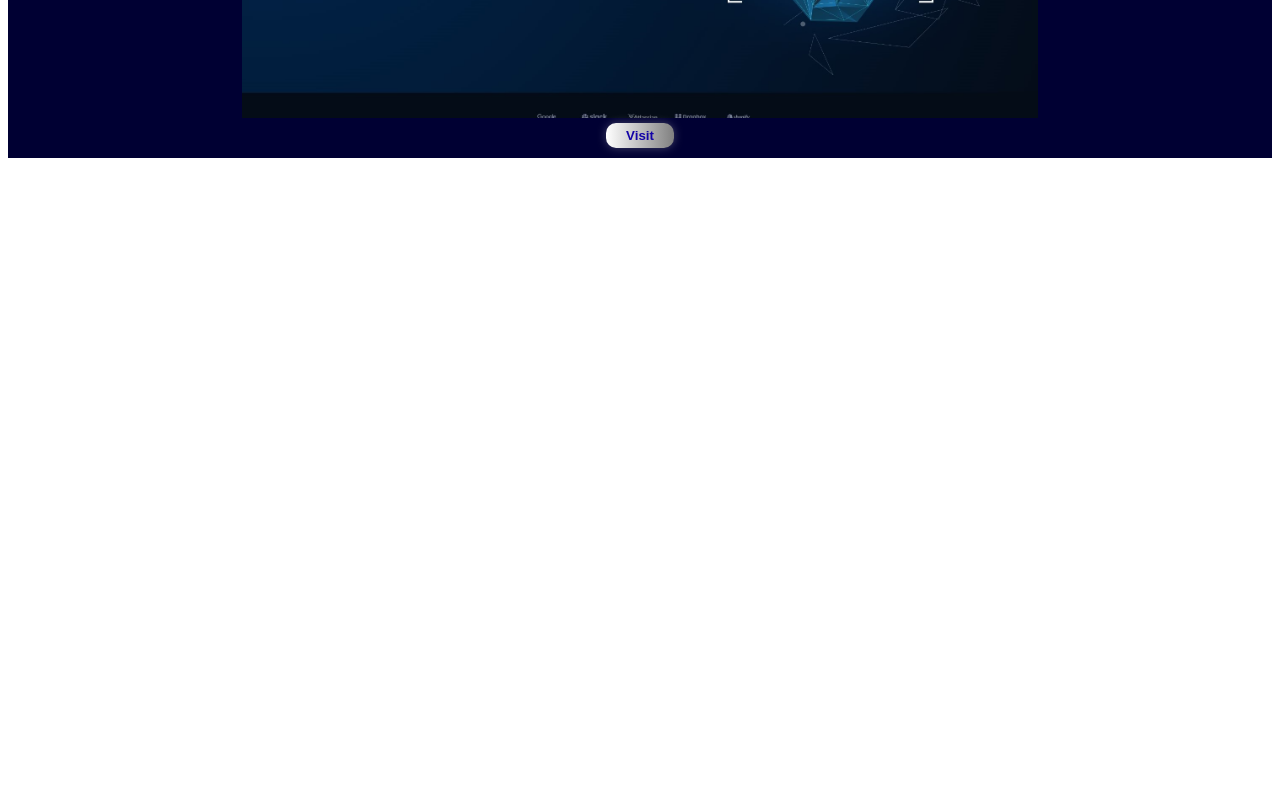
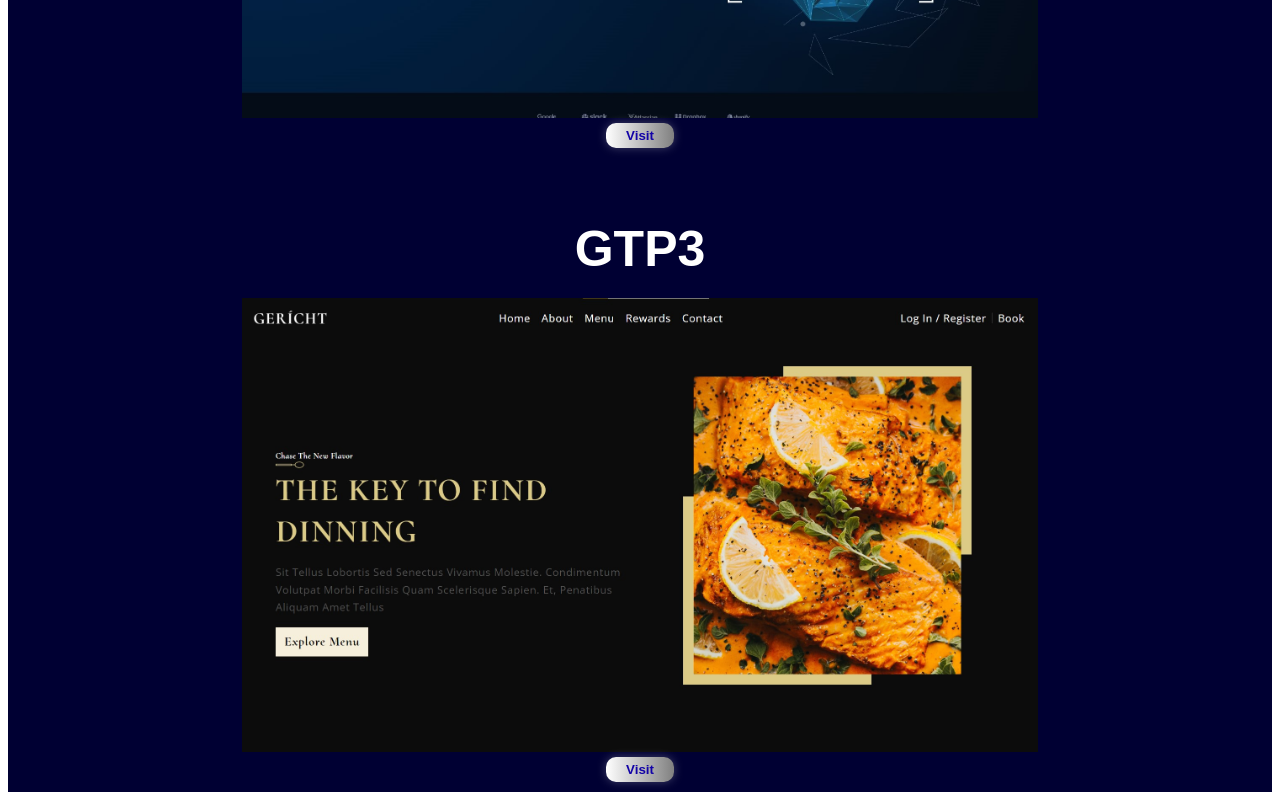
Before and after one commit to RiosDRC/riosdrc.github.io, a React (Create React App) app: page / in a window 1280 px wide. Shown: the part 1094-1894 px from the top of the page. Before the commit the page ends 1260 px from the top, so only its background shows below. Built offline with nearby package versions, Linux system fonts and the light colour scheme; the HTML template or start-up script is replaced by a standard one.

Commit message:
adding restaurant

```diff
--- a/src/App.js
+++ b/src/App.js
@@ -1,14 +1,9 @@
-import { BrowserRouter as Router, Routes, Route } from "react-router-dom";
 import Home from "./pages/Home";
 
 function App() {
   return (
     <div className="App">
-      <Router>
-            <Routes>
-              <Route unique path="/" element={<Home/>}/>
-            </Routes>
-      </Router>
+      <Home />
     </div>
   );
 }
--- a/src/pages/Home.jsx
+++ b/src/pages/Home.jsx
@@ -1,5 +1,3 @@
-import { Link } from "react-router-dom";
-
 const Home = () => {
     return (
         <div className="home">
@@ -19,6 +17,13 @@ const Home = () => {
                         <button>Visit</button>
                     </a>
                 </div>
+                <div className="project">
+                    <h2>GTP3</h2>
+                    <a href="https://riosdrc.github.io/restaurant/">
+                        <img src="./img/restaurant.jpg" alt="" />
+                        <button>Visit</button>
+                    </a>
+                </div>
             </div>
         </div>
     );
```
Also changed, not shown: public/img/restaurant.jpg (added).
